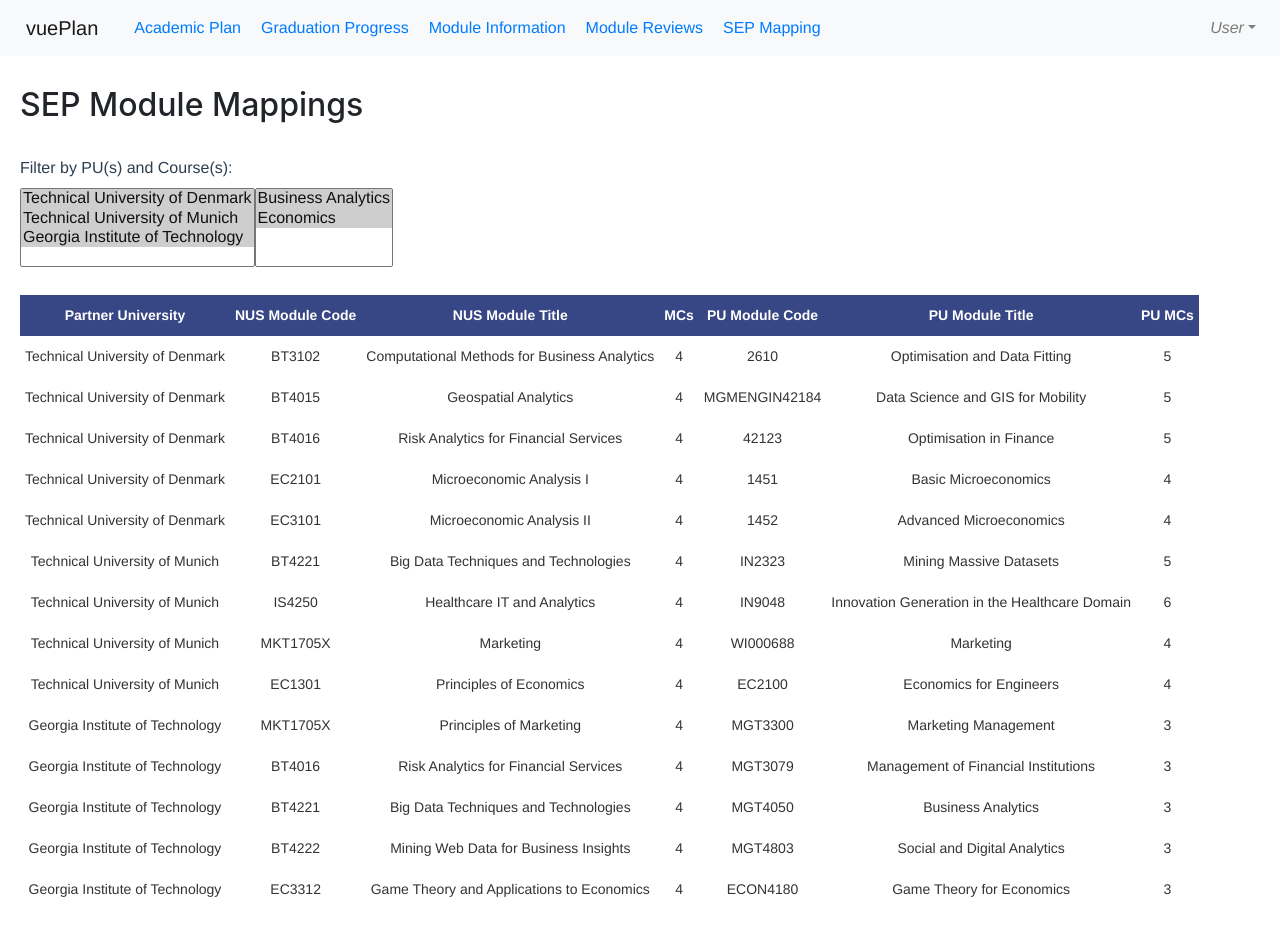
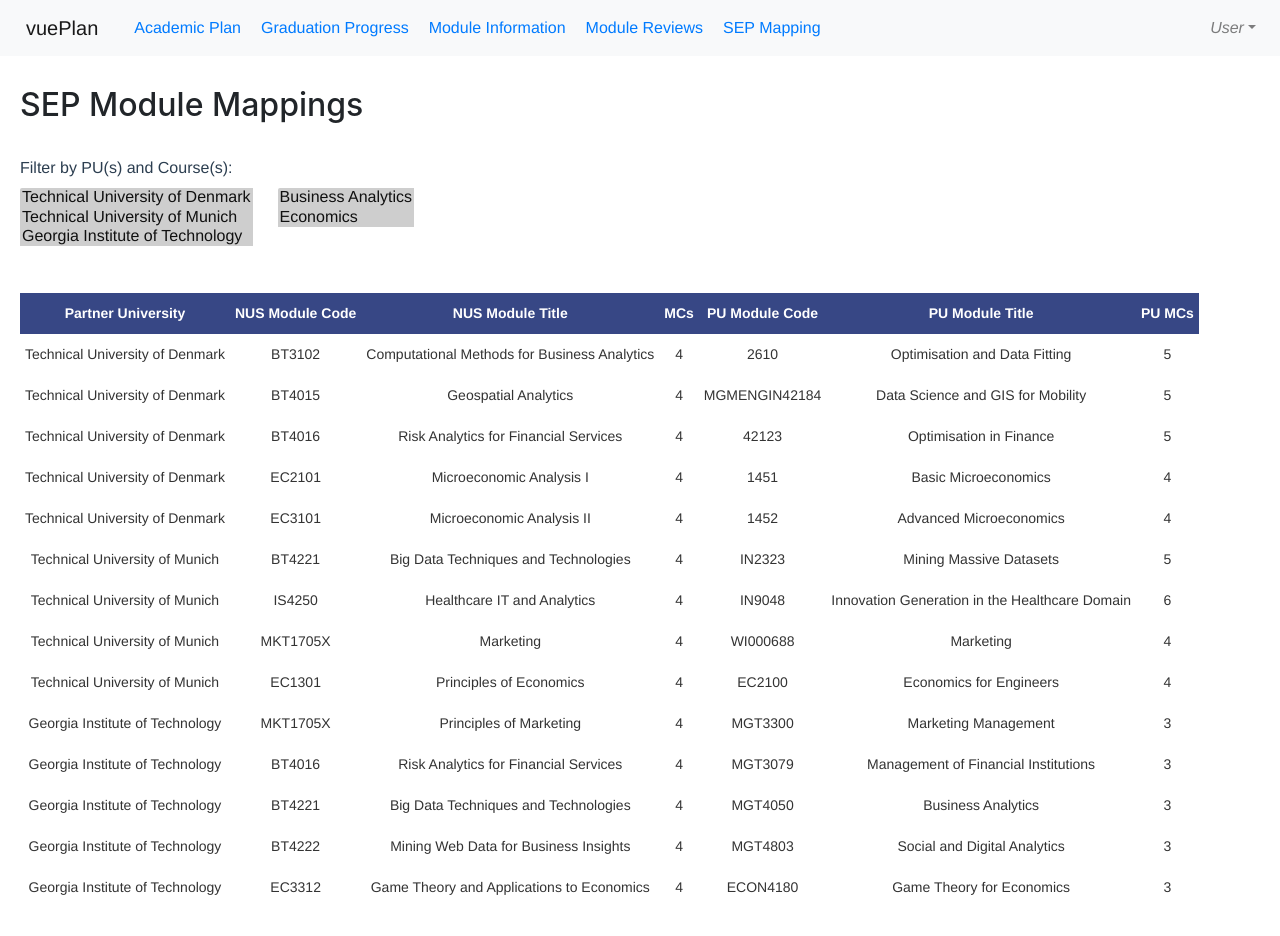
Before and after one commit to ValaryLim/vueplan, a Vue app: page /sepmapping in a window 1280 px wide. Shown: the top 936 px of the page. Built offline with nearby package versions, Linux system fonts and the light colour scheme.

Commit message:
edited css file

```diff
--- a/src/components/sepmapping/SEPMapping.css
+++ b/src/components/sepmapping/SEPMapping.css
@@ -8,6 +8,12 @@
 /* headers for Grad Progress tables */
 h3 {
   text-align: left;
+}
+
+select {
+  color: #24305E;
+  border-width: 0;
+  padding-right: 25px;
 }
 
 table {
--- a/src/components/sepmapping/SEPMapping.html
+++ b/src/components/sepmapping/SEPMapping.html
@@ -17,14 +17,14 @@
         <br>
 
         <!-- Filter by PU -->
-        <select v-model='pus' multiple>
+        <select class = "dropdown" v-model='pus' multiple>
           <option :modules="modules" v-for="module in unique(modules, 'pu')">
             {{ module.pu }}
           </option>
         </select>
 
         <!-- Filter by Course -->
-        <select v-model='courses' multiple>
+        <select class = "dropdown" v-model='courses' multiple>
           <!-- retrieve data from props -->
           <option :allmajors="allmajors" v-for="(value, name) in allmajors">
             {{ name }}
```
